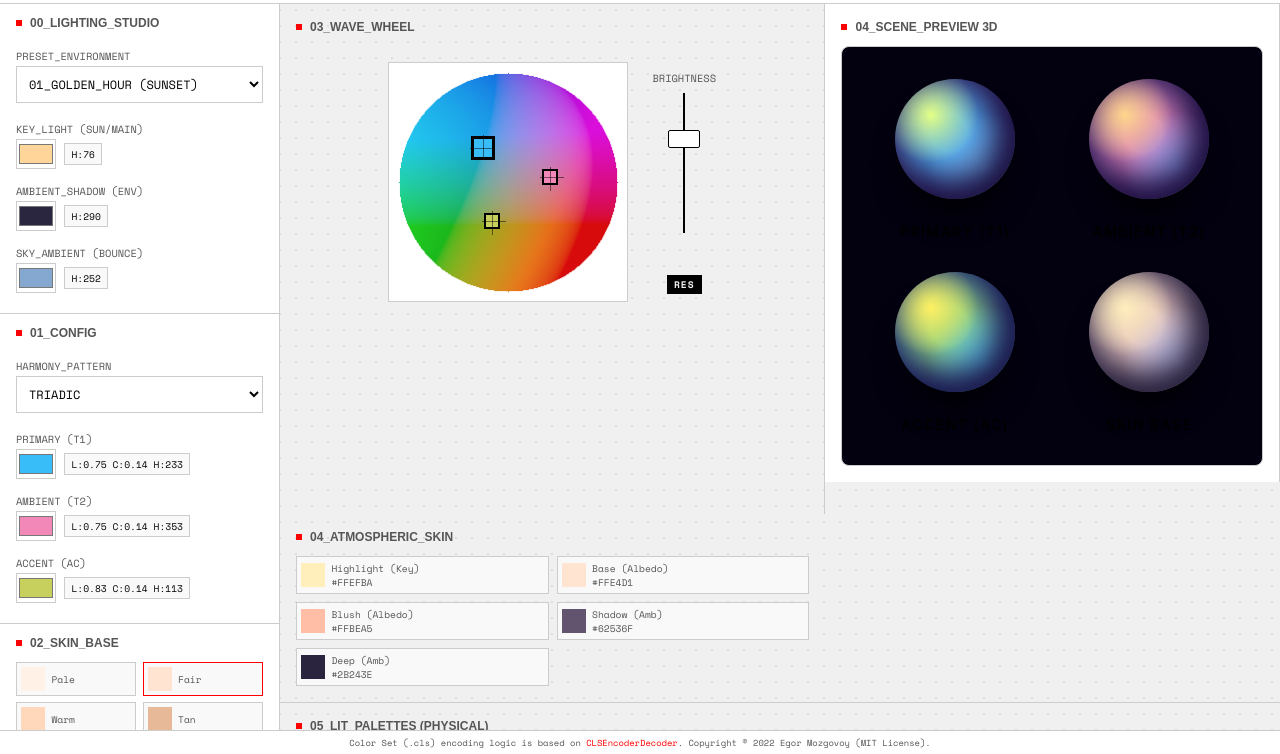
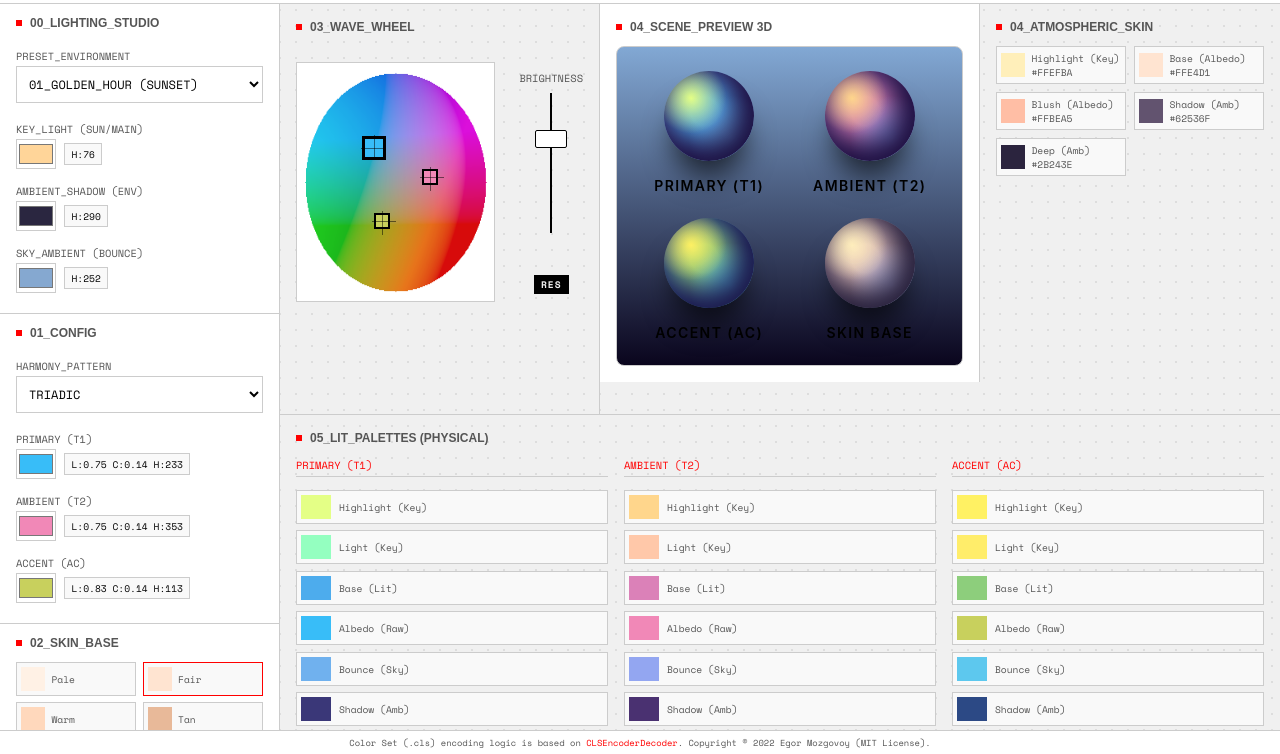
Before and after one commit to dubmiyako/oklch-color-palette, a website built with Vite: page index.html in a window 1280 px wide. Shown: the part 46-800 px from the top of the page. Built offline with nearby package versions, Linux system fonts and the light colour scheme; a web font is replaced by a local one.

Commit message:
style(preview): add sky-to-ambient gradient background and fix 1-screen responsive layout constraints for top-row panels

```diff
--- a/app.js
+++ b/app.js
@@ -454,8 +454,10 @@ function oklchToHex(l, c, h) { const rgb = oklchToRgb(l, c, h); return rgbToHex(
 function updateLightingPreview() {
   const bg = document.getElementById('preview_bg');
   if (bg) {
-    // Update the background to reflect ambient lighting
-    bg.style.backgroundColor = applyLighting(state.ambientLight, 'deepShadow');
+    // Gradient from Sky Bounce to Ambient Shadow to look realistic
+    const topColor = applyLighting(state.skyLight, 'bounce');
+    const bottomColor = applyLighting(state.ambientLight, 'shadow');
+    bg.style.background = `linear-gradient(to bottom, ${topColor}, ${bottomColor})`;
   }
 
   const sources = [
--- a/style.css
+++ b/style.css
@@ -119,7 +119,7 @@ input[type="color"] { width: 40px; height: 30px; border: 1px solid var(--border-
 }
 
 /* Main Content Rows */
-.top-row { display: grid; grid-template-columns: 1.2fr 1fr; border-bottom: 1px solid var(--border-main); }
+.top-row { display: grid; grid-template-columns: 320px 1.2fr 300px; border-bottom: 1px solid var(--border-main); }
 .top-row > div { border-bottom: none !important; border-right: 1px solid var(--border-main); }
 .top-row > div:last-child { border-right: none; }
 
@@ -252,8 +252,8 @@ input[type="color"] { width: 40px; height: 30px; border: 1px solid var(--border-
 .preview-grid-container {
   display: grid;
   grid-template-columns: repeat(2, 1fr);
-  gap: 2rem;
-  padding: 2rem;
+  gap: 1.5rem;
+  padding: 1.5rem;
   background: var(--bg-app);
   border-radius: 8px;
   border: 1px solid var(--border-main);
@@ -264,12 +264,12 @@ input[type="color"] { width: 40px; height: 30px; border: 1px solid var(--border-
   display: flex;
   flex-direction: column;
   align-items: center;
-  gap: 1.5rem;
+  gap: 1rem;
 }
 
 .css-sphere {
-  width: 120px;
-  height: 120px;
+  width: 90px;
+  height: 90px;
   border-radius: 50%;
   position: relative;
   /*
```
